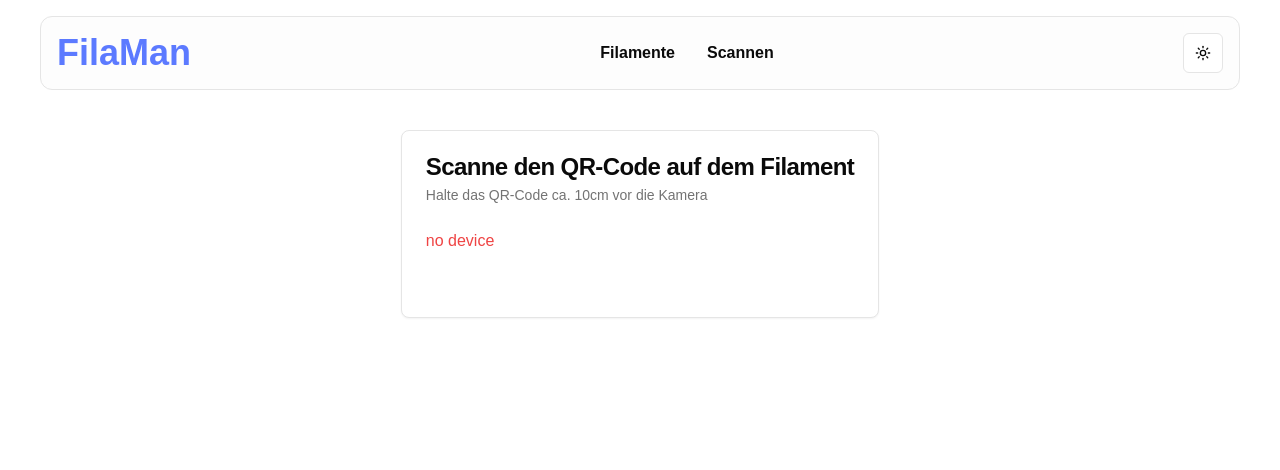
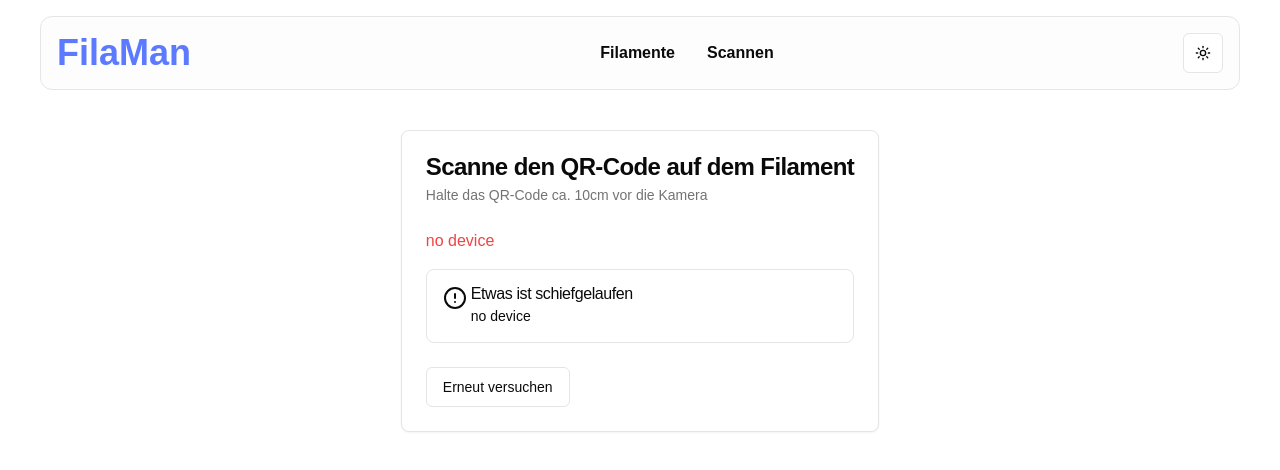
Before and after one commit to LUPLUV/filaman, a Next.js app: page /scan in a window 1280 px wide. Shown: the top 470 px of the page. Built offline with nearby package versions, Linux system fonts and the light colour scheme.

Commit message:
add retry

```diff
--- a/app/(panel)/scan/page.tsx
+++ b/app/(panel)/scan/page.tsx
@@ -16,6 +16,8 @@ import {Button} from "@/components/ui/button";
 import {FilamentCard} from "@/app/(panel)/_components/filament-overview";
 import {cn} from "@/lib/utils";
 import {Separator} from "@/components/ui/separator";
+import {Alert, AlertDescription, AlertTitle} from "@/components/ui/alert";
+import {AlertCircle} from "lucide-react";
 
 export default function ScanPage() {
     const [devices, setDevices] = useState<MediaDeviceInfo[]>([]);
@@ -59,9 +61,11 @@ export default function ScanPage() {
             setFilament(filaments[0]);
             setStep(1);
         } catch (error) {
-            console.error("Scan error:", error);
-            console.error(data)
-            setError("Failed to process QR code");
+            if(error instanceof Error) {
+                console.error("Scan error:", error);
+                console.error(data)
+                setError(error.message);
+            }
         }
     };
 
@@ -137,7 +141,7 @@ export default function ScanPage() {
                         {error && (
                             <div className="text-red-500 mb-4">{error}</div>
                         )}
-                        {hasPermission && step == 0 && (
+                        {hasPermission && step == 0 && !error && (
                             <Scanner
                                 constraints={{
                                     // Start with basic constraints
@@ -169,7 +173,7 @@ export default function ScanPage() {
                                 }}
                             />
                         )}
-                        {step == 1 && (
+                        {step == 1 && !error && (
                             <Form {...form}>
                                 <form onSubmit={form.handleSubmit(onSubmit)}>
                                     <FormField
@@ -215,13 +219,26 @@ export default function ScanPage() {
                                 </form>
                             </Form>
                         )}
+                        {error && (
+                            <Alert>
+                                <AlertCircle className="w-6 h-6 text-red-500"/>
+                                <AlertTitle>Etwas ist schiefgelaufen</AlertTitle>
+                                <AlertDescription>{error}</AlertDescription>
+                            </Alert>
+                        )}
                     </CardContent>
                     <CardFooter className="gap-4">
-                        {step == 1 && (
+                        {step == 1 && !error && (
                             <>
                                 <Button variant="secondary" onClick={() => setStep(0)}>Zurück</Button>
                                 <Button onClick={form.handleSubmit(onSubmit)} disabled={processing}>Bestätigen</Button>
                             </>
+                        )}
+                        {error && (
+                            <Button variant="outline" onClick={() => {
+                                setError(undefined)
+                                setStep(0)
+                            }}>Erneut versuchen</Button>
                         )}
                     </CardFooter>
                 </Card>
```
